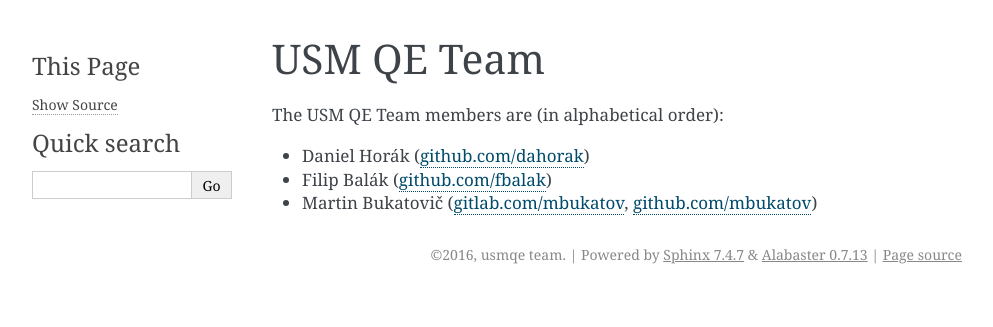
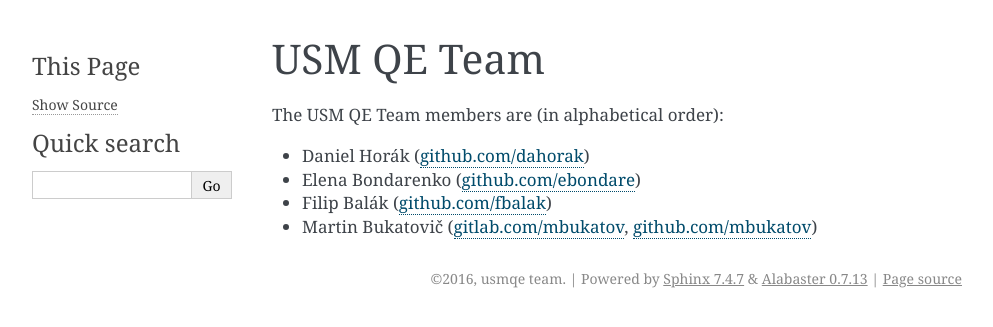
Before and after one commit to usmqe/usmqe-tests, a Sphinx documentation site: the page built from docs/usmqe_team.rst, in a window 1280 px wide. Shown: the top 327 px of the page, without its empty margins (148-1141 px from the left). Built offline with Sphinx 7.4.7, drawn with Linux system fonts in a browser that asks for light colours.

Commit message:
Add Elena Bondarenko to the list of team members

```diff
--- a/docs/usmqe_team.rst
+++ b/docs/usmqe_team.rst
@@ -7,11 +7,13 @@
 The USM QE Team members are (in alphabetical order):
 
 * Daniel Horák (`github.com/dahorak`_)
+* Elena Bondarenko (`github.com/ebondare`_)
 * Filip Balák (`github.com/fbalak`_)
 * Martin Bukatovič (`gitlab.com/mbukatov`_, `github.com/mbukatov`_)
 
 
 .. _`github.com/dahorak`: https://github.com/dahorak
+.. _`github.com/ebondare`: https://github.com/ebondare
 .. _`github.com/fbalak`: https://github.com/fbalak
 .. _`github.com/mbukatov`: https://github.com/mbukatov
 .. _`gitlab.com/mbukatov`: https://gitlab.com/mbukatov
```
